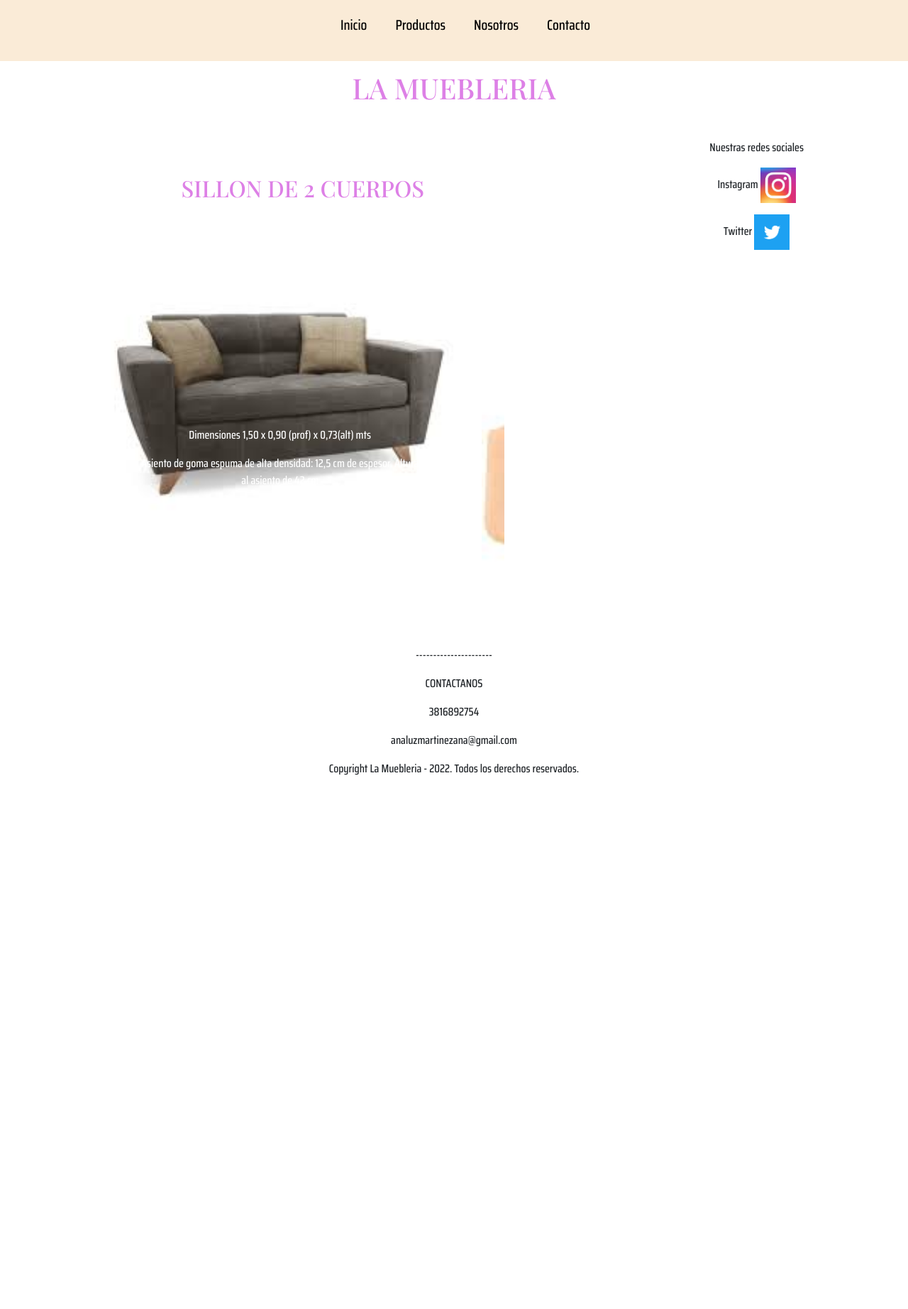
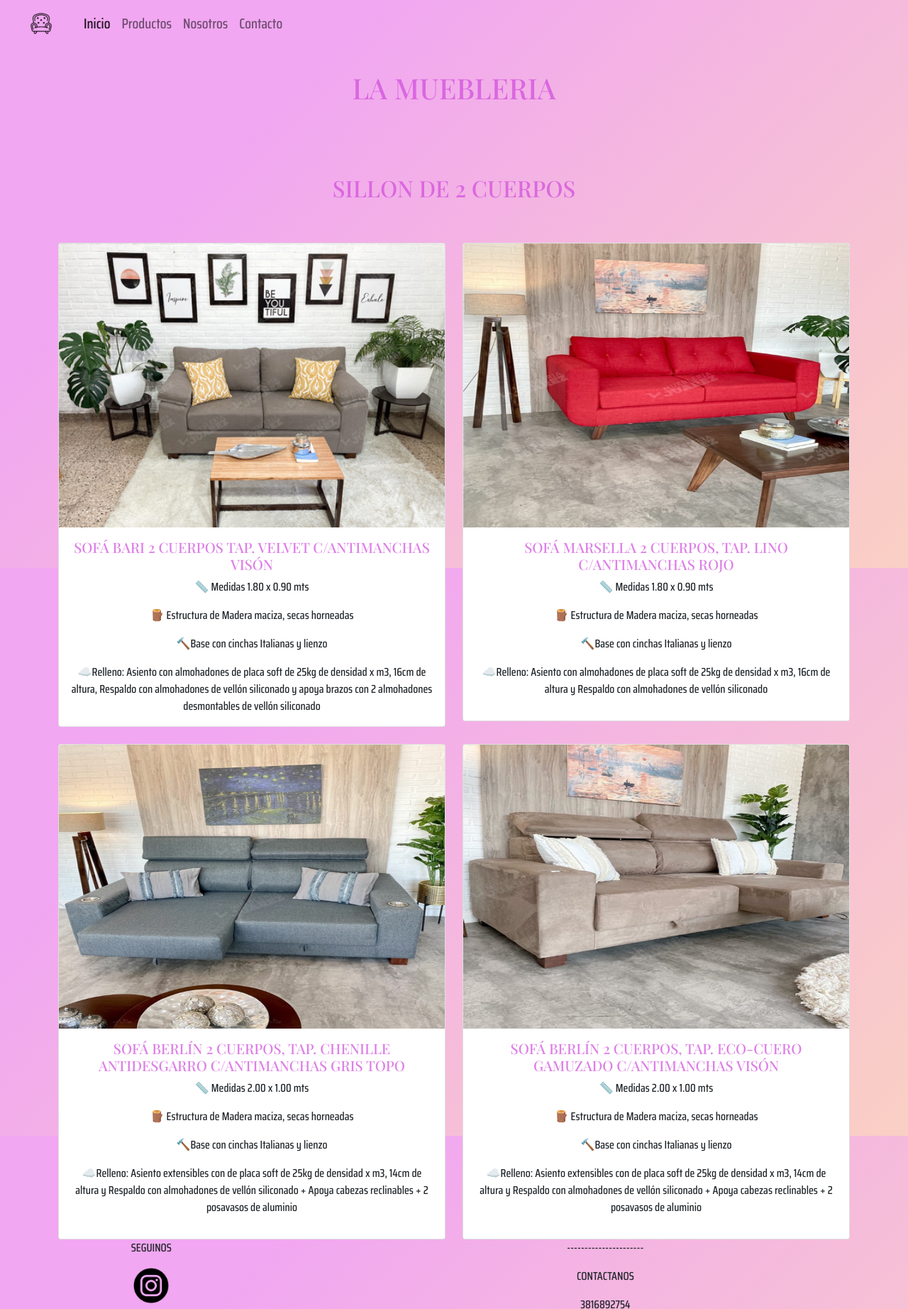
Before and after one commit to Analuz18/EntregaFinal, a plain HTML site: page pages/pages2.html in a window 1280 px wide. Shown: the top 1844 px of the page at 71% size. Before the commit the page ends 1111 px from the top, so only its background shows below. Drawn offline with nearby package versions, Linux system fonts and the light colour scheme; a web font is replaced by a local one.

Commit message:
Agregue NavBar, Agradientes, Animaciones

```diff
--- a/css/style.css
+++ b/css/style.css
@@ -2,9 +2,10 @@
    margin: 0;
    padding: 0;
 }
-#gradientes {
-   background: rgb(2,0,36);
-   background: linear-gradient(90deg, rgba(2,0,36,1) 0%, rgba(190,201,203,0.14329481792717091) 0%, rgba(181,202,205,1) 26%, rgba(0,212,255,0.5746673669467788) 100%);
+#gradientes{
+   background-color: #fad0c4;
+   background-image: linear-gradient(315deg, #fad0c4 0%, #f1a7f1 74%);
+
 }
 .centradoCarru{
    margin: 0 auto;
@@ -13,7 +14,7 @@
   font-size: 1rem;
   font-family: 'Saira Condensed', sans-serif;
 }
-h1, h2 , h3{
+h1, h2 , h3, h5{
   color: rgba(207, 73, 219, 0.699);
   text-align: center;
   font-family: 'Playfair Display', serif;
@@ -24,10 +25,6 @@
 h2{
   padding: 50px;
 }
-/*img .imgPrin {
-   width: 80%;
-   height: auto;
-}*/
 .imgInstagram, .imgTwitter {
   width: 50px;
 }
@@ -35,26 +32,48 @@
   font-size: 1rem;
   font-family: 'Saira Condensed', sans-serif;
   text-align: center;
-   background-color: antiquewhite;
+  /* background-color: antiquewhite; */
 }
 .alineacionTexto{
    text-align: center;
 }
 .header{
-    /*background-image: url(../img/image11.jpg);
-    background-attachment: fixed;
-    background-position: center;
-    background-repeat: no-repeat;
-    background-size: cover;*/
    top: 0px;
    margin-top: 60px;
    padding: 40px;
 }
+.centradoCarru{
+  margin: 0 auto;
+}
+a{
+   text-decoration: none;
+   font-size: 20px;
+   color: black;
+   padding: 10px 20px;
+   display: block;
+}
+a:hover{
+   color: rgba(207, 73, 219, 0.699);
+}
+/* Modifique tamaño de Imagenes */
+.cardsModi {
+  height: 50vh;
+}
+.logo {
+  height: 50px;
+}
+.carruModi {
+   height: 50vh;
+}
+.navNuevo {
+   text-align: center;
+}
+
+/* Menu */
 .encabezado{
    position: fixed;
    text-align: center;
    padding: 5px;
-   background-color: antiquewhite;
    display: flex;
    justify-content: space-around;
    align-items: center;
@@ -67,16 +86,7 @@
     list-style: none;
     display: flex;
     justify-content: space-between;
- }
- a{
-    text-decoration: none;
-    font-size: 20px;
     color: black;
-    padding: 10px 20px;
-    display: block;
- }
- a:hover{
-    color: white;
  }
 .encabezado ul li ul {
    display: flex;
@@ -98,6 +108,7 @@
 .encabezado ul li:hover > ul {
    display: block;
 }
+/* Grid */
 header {
   grid-area: header;
   justify-content: center;
@@ -117,6 +128,10 @@
   grid-area: aside;
   justify-content: center;
   text-align: center;
+   text-align: center;
+  text-align: center;
+   text-align: center;
+  text-align: center;
 }
 footer {
   grid-area: footer;
@@ -125,13 +140,12 @@
 .gridPadre {
    display: grid;
    height: 100vh;
-    grid-template-columns: repeat(3, 1fr);
-    grid-template-rows: repeat(3, 1 fr);
+   grid-template-columns: 1fr;
    grid-template-areas:
-    "header header header"
-    "nav nav nav"
-    "main main main"
-    "footer footer footer";
+   "header"
+   "nav"
+   "main"
+   "footer";
 }
 .gridImageUno, .gridImageDos, .gridImageTres {
   justify-self: start;
@@ -145,8 +159,21 @@
   grid-template-areas:
   "header header header"
   "nav nav nav"
-   "main main aside"
-   "footer footer footer";
+  "main main main"
+  "aside footer footer";
+}
+@media screen and (max-width: 1024px)
+{
+  .gridPagDos {
+     grid-template-columns: 1fr 1fr;
+     grid-template-rows: 1fr 1fr 1fr;
+     grid-template-areas:
+  "header header"
+  "nav nav"
+  "main main"
+  "aside aside"
+  "footer footer";
+}
 }
 @media screen and (max-width: 320px){
   .gridPagDos {
@@ -159,20 +186,7 @@
   "aside"
   "footer";
   }
-   footer {
-      display: none;
+  footer{
+     background-color: black;
   }
 }
-@media screen and (max-width: 1024px){
-   .gridPagDos {
-      grid-template-columns: 1fr 1fr;
-      grid-template-rows: 1fr 1fr 1fr;
-      grid-template-areas:
-   "header header"
-   "nav nav"
-   "main main"
-   "aside aside"
-   "footer footer";
-   }
-
-}
--- a/pages/pages2.html
+++ b/pages/pages2.html
@@ -6,78 +6,109 @@
     <meta name="viewport" content="width=device-width, initial-scale=1.0">
     <link rel="shortcut icon" href="../img/image10.png">
     <link href="https://cdn.jsdelivr.net/npm/bootstrap@5.1.3/dist/css/bootstrap.min.css" rel="stylesheet" integrity="sha384-1BmE4kWBq78iYhFldvKuhfTAU6auU8tT94WrHftjDbrCEXSU1oBoqyl2QvZ6jIW3" crossorigin="anonymous">
+    <link rel="stylesheet" href="https://cdnjs.cloudflare.com/ajax/libs/animate.css/4.1.1/animate.min.css"/>
     <link href="https://fonts.googleapis.com/css2?family=Playfair+Display:ital,wght@0,400;0,500;1,500&family=Saira+Condensed:wght@100;500;600&display=swap" rel="stylesheet">
     <link rel="stylesheet" href="../css/style.css">
     <title>Sillones de 2 cuerpos</title>
 </head>
-<body>
+<body id="gradientes">
     <div class="gridPagDos pagPrinc">
     <header class="header">
         <h1 class="alineacionTexto">LA MUEBLERIA</h1>
     </header>
-    <nav class="encabezado">
-        <ul>
-            <li><a href="../index.html">Inicio</a></li>
-            <li><a href="">Productos</a>
+    <nav class="navbar navbar-expand-lg navbar-light encabezado col-8">
+      <div class="container-fluid">
+        <a class="navbar-brand" href="#"><img src="../img/armchair_sofa_furniture_seat_icon_209670.png" class="" alt=""></a>
+        <button class="navbar-toggler" type="button" data-bs-toggle="collapse" data-bs-target="#navbarNav" aria-controls="navbarNav" aria-expanded="false" aria-label="Toggle navigation">
+          <span class="navbar-toggler-icon"></span>
+        </button>
+        <div class="collapse navbar-collapse" id="navbarNav">
+          <ul class="navbar-nav">
+            <li class="nav-item">
+              <a class="nav-link active" aria-current="page" href="../index.html">Inicio</a>
+            </li>
+            <li class="nav-item">
+              <a class="nav-link" href="../index.html">Productos</a>
               <ul>
                 <li><a href="">Sillones individuales</a></li>
                 <li><a href="">Juegos de comedor</a></li>
                 <li><a href="">Sofas</a>
                     <ul>
-                            <li><a href="">2 cuerpos</a></li>
+                        <li><a href="../pages/pages2.html">2 cuerpos</a></li>
                         <li><a href="../pages/pages3.html">3 cuerpos</a></li>
                     </ul>
                 </li>
             </ul>
             </li>
-            <li><a href="../index.html#sobreNosotros">Nosotros</a></li>
-            <li><a href="../index.html#contacto">Contacto</a></li>
+            <li class="nav-item">
+              <a class="nav-link" href="../index.html#sobreNosotros">Nosotros</a>
+            </li>
+            <li class="nav-item">
+              <a class="nav-link" href="../index.html#contacto">Contacto</a>
+            </li>
           </ul>
+        </div>
+      </div>
     </nav>
     <main>
     <h2 class="alineacionTexto">SILLON DE 2 CUERPOS</h2>
-    <div id="carouselExampleCaptions" class="carousel slide col-8 centradoCarru" data-bs-ride="carousel">
-        <div class="carousel-indicators">
-          <button type="button" data-bs-target="#carouselExampleCaptions" data-bs-slide-to="0" class="active" aria-current="true" aria-label="Slide 1"></button>
-          <button type="button" data-bs-target="#carouselExampleCaptions" data-bs-slide-to="1" aria-label="Slide 2"></button>
-          <button type="button" data-bs-target="#carouselExampleCaptions" data-bs-slide-to="2" aria-label="Slide 3"></button>
-        </div>
-        <div class="carousel-inner">
-          <div class="carousel-item active">
-            <img src="../img/image2.jpg" class="d-block w-100" alt="Sillon de 2 cuerpos">
-            <div class="carousel-caption d-none d-md-block">
-                <p class="textoModi"> Dimensiones 1,50 x 0,90 (prof) x 0,73(alt) mts
-                <p class="textoModi">Asiento de goma espuma de alta densidad: 12,5 cm de espesor. Altura al asiento de 42 cm</p>
-            </div>
-          </div>
-          <div class="carousel-item">
-            <img src="../img/image4.jpg" class="d-block w-100"  alt="Sillon de 2 cuerpos">
-            <div class="carousel-caption d-none d-md-block">
-              <p class="textoModi">Dimensiones: 160 x 100 x 87 </p>
-              <p class="textoModi">Material Asiento:  Goma espuma de Alta Densidad de 18 cm de espesor.</p>
-            </div>
-          </div>
-          <div class="carousel-item">
-            <img class="d-block w-100"  src="../img/image3.jpg" alt="Sillon de 2 cuerpos">            <div class="carousel-caption d-none d-md-block">
-                <p class="textoModi">Ancho x Profundidad x Altura: 120 m x 90 m x 80 m</p>
-                <p class="textoModi">Materiales de la estructura: Madera</p>
+    <div class="container">
+    <div class="row row-cols-1 row-cols-md-2 g-4">
+      <div class="col">
+        <div class="card">
+          <img src="../img/imagen1.jpeg" class="img-fluid card-img-top col-4 cardsModi animate__animated animate__slideInDown" alt="...">
+          <div class="card-body">
+            <h5 class="card-title">SOFÁ BARI 2 CUERPOS TAP. VELVET C/ANTIMANCHAS VISÓN</h5>
+            <p class="card-text">📏 Medidas 1.80 x 0.90 mts
+            <p class="card-text"> 🪵 Estructura de Madera maciza, secas horneadas</p>
+            <p class="card-text">🔨Base con cinchas Italianas y lienzo</p>
+            <p class="card-text"> ☁️Relleno: Asiento con almohadones de placa soft de 25kg de densidad x m3, 16cm de altura, Respaldo con almohadones de vellón siliconado y apoya brazos con 2 almohadones desmontables de vellón siliconado</p>
           </div>
         </div>
       </div>
-        <button class="carousel-control-prev" type="button" data-bs-target="#carouselExampleCaptions" data-bs-slide="prev">
-          <span class="carousel-control-prev-icon" aria-hidden="true"></span>
-          <span class="visually-hidden">Previous</span>
-        </button>
-        <button class="carousel-control-next" type="button" data-bs-target="#carouselExampleCaptions" data-bs-slide="next">
-          <span class="carousel-control-next-icon" aria-hidden="true"></span>
-          <span class="visually-hidden">Next</span>
-        </button>
+      <div class="col cards">
+        <div class="card">
+          <img src="../img/imagen2.jpeg" class="img-fluid card-img-top cardsModi animate__animated animate__slideInDown" alt="...">
+          <div class="card-body">
+            <h5 class="card-title">SOFÁ MARSELLA 2 CUERPOS, TAP. LINO C/ANTIMANCHAS ROJO</h5>
+            <p class="card-text">📏 Medidas 1.80 x 0.90 mts
+            <p>🪵 Estructura de Madera maciza, secas horneadas</p>
+            <p>🔨Base con cinchas Italianas y lienzo</p>
+            <p>☁️Relleno: Asiento con almohadones de placa soft de 25kg de densidad x m3, 16cm de altura y Respaldo con almohadones de vellón siliconado</p>
+          </div>
+        </div>
+      </div>
+      <div class="col">
+        <div class="card">
+          <img src="../img/imagen3.jpeg" class="card-img-top cardsModi animate__animated animate__slideInDown" alt="...">
+          <div class="card-body">
+            <h5 class="card-title">SOFÁ BERLÍN 2 CUERPOS, TAP. CHENILLE ANTIDESGARRO C/ANTIMANCHAS GRIS TOPO</h5>
+            <p class="card-text">📏 Medidas 2.00 x 1.00 mts </p>
+              <p>🪵 Estructura de Madera maciza, secas horneadas</p>
+              <p>🔨Base con cinchas Italianas y lienzo</p>
+              <p>☁️Relleno:  Asiento extensibles con de placa soft de 25kg de densidad x m3, 14cm de altura y Respaldo con almohadones de vellón siliconado + Apoya cabezas reclinables + 2 posavasos de aluminio  </p>
+          </div>
+        </div>
+      </div>
+      <div class="col">
+        <div class="card">
+          <img src="../img/imagen4.jpeg" class="card-img-top cardsModi animate__animated animate__slideInDown" alt="...">
+          <div class="card-body">
+            <h5 class="card-title">SOFÁ BERLÍN 2 CUERPOS, TAP. ECO-CUERO GAMUZADO C/ANTIMANCHAS VISÓN</h5>
+            <p class="card-text">📏 Medidas 2.00 x 1.00 mts </p>
+            <p>🪵 Estructura de Madera maciza, secas horneadas</p>
+            <p>🔨Base con cinchas Italianas y lienzo</p>
+            <p>☁️Relleno:  Asiento extensibles con de placa soft de 25kg de densidad x m3, 14cm de altura y Respaldo con almohadones de vellón siliconado + Apoya cabezas reclinables + 2 posavasos de aluminio</p>
+          </div>
+        </div>
+      </div>
+    </div>
   </div>
     </main>
     <aside>
-        <p>Nuestras redes sociales</p>
-        <p>Instagram <img class="imgInstagram" src="../img/instagram.jpg" alt=""></p>
-        <p>Twitter <img class="imgTwitter" src="../img/twitter.png" alt=""></p>
+      <p>SEGUINOS</p>
+      <p><img class="imgInstagram" src="../img/instagram.png" alt=""></p>
+      <p><img class="imgTwitter" src="../img/signo-de-twitter.png" alt=""></p>
     </aside>
     <footer class="alineacionTexto">
         <p>----------------------</p>
```
Also changed, not shown: index.html (+27 -13 lines), pages/pages3.html (+77 -35 lines), img/armchair_sofa_furniture_seat_icon_209670.png (added), img/imagen00.jpeg (added), img/imagen01.jpeg (added), img/imagen02.jpeg (added), img/imagen03.jpg (added), img/imagen1.jpeg (added), img/imagen2.jpeg (added), img/imagen3.jpeg (added), img/imagen4.jpeg (added), img/imagen5.jpeg (added), img/imagen6.jpg (added), img/imagen7.jpg (added), 3 more files. Lines whose indentation alone changed are shown as unchanged.
